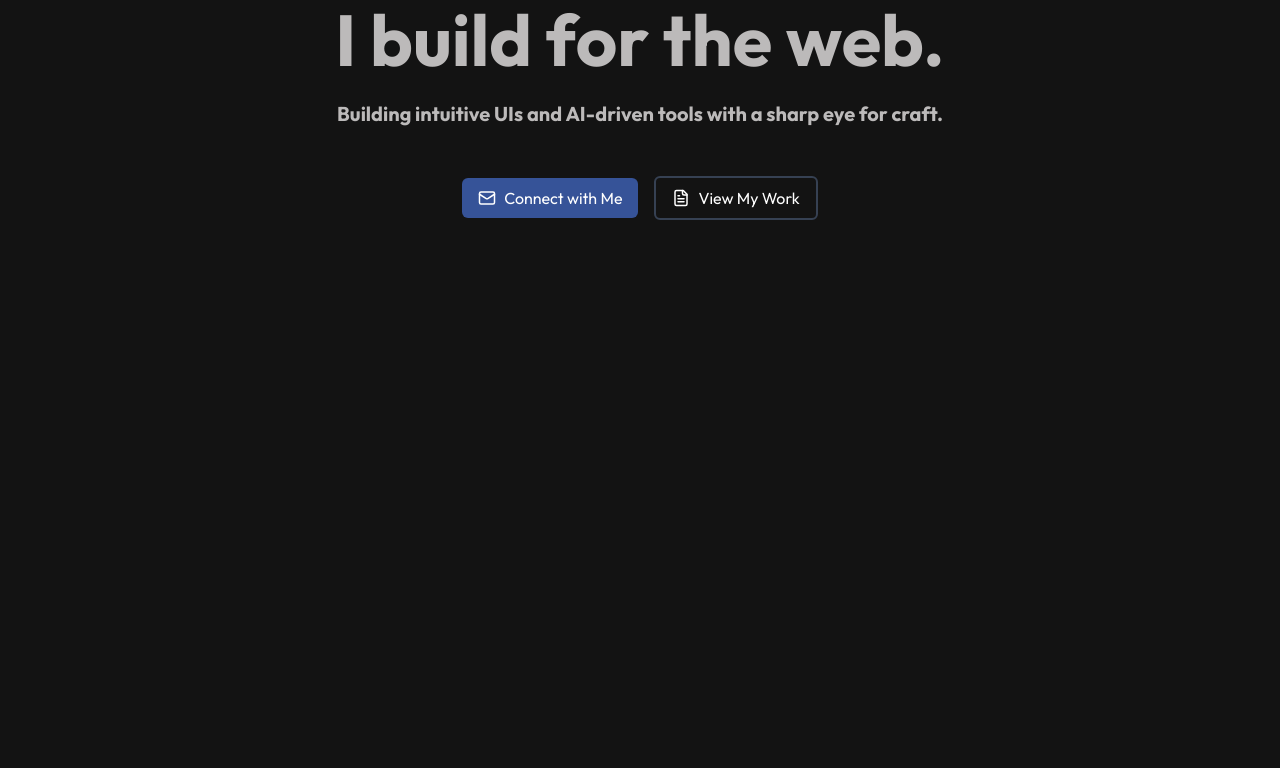
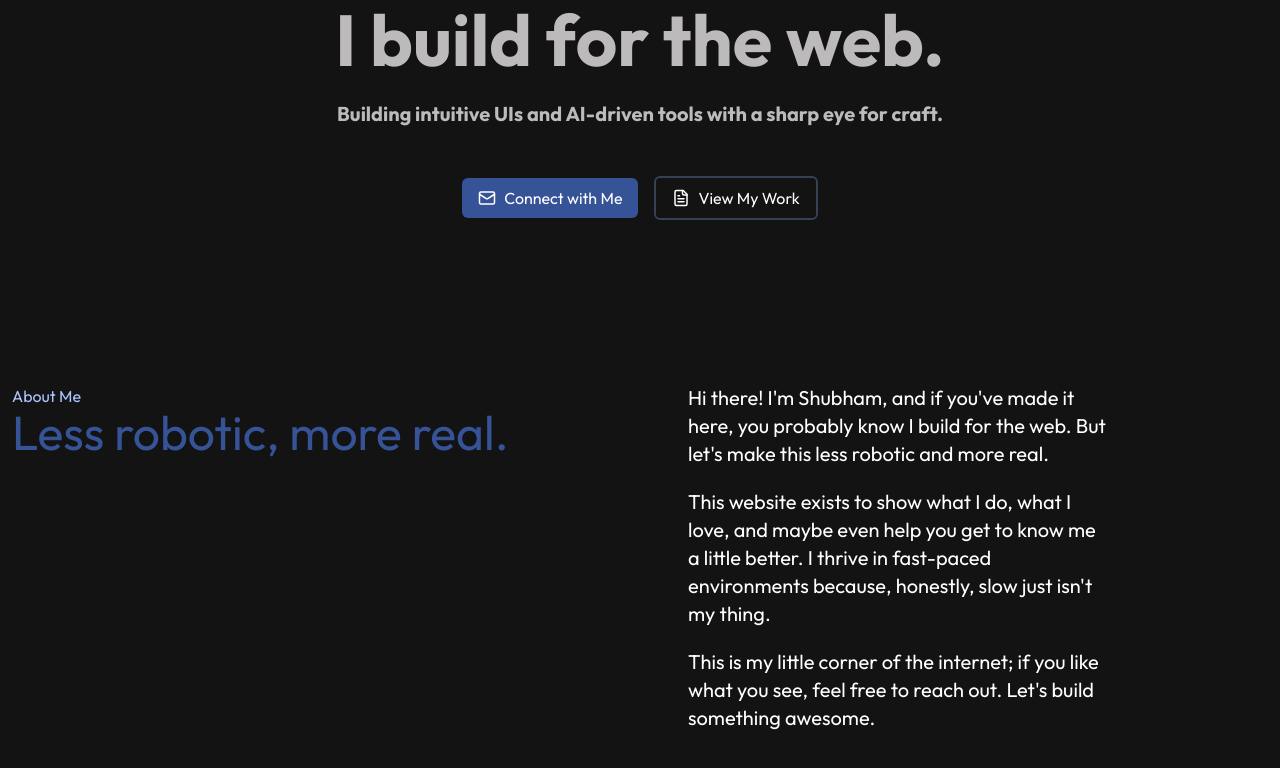
Before and after one commit to shubhamrawat0269/portfolio, a Next.js app: page / in a window 1280 px wide. Shown: the part 336-1104 px from the top of the page. Before the commit the page ends 800 px from the top, so only its background shows below. Built offline with nearby package versions, Linux system fonts and the light colour scheme; a web font is replaced by a local one.

Commit message:
Added : About section

```diff
--- a/app/components/atoms/PrimaryInfo.jsx
+++ b/app/components/atoms/PrimaryInfo.jsx
@@ -2,10 +2,10 @@ import React from "react";
 
 const PrimaryInfo = ({ heading, subHeading, para }) => {
   return (
-    <div className="text-center py-10">
-      <h3 className="text-base">{heading}</h3>
-      <h2 className="text-5xl">{subHeading}</h2>
-      <p className="text-base mt-8">{para}</p>
+    <div>
+      <h3 className="text-base text-[#adc6ff]">{heading}</h3>
+      <h2 className="text-5xl text-[#365398]">{subHeading}</h2>
+      <p className="text-base mt-8 text-[#bcbaba]">{para}</p>
     </div>
   );
 };
--- a/app/components/organisms/About.jsx
+++ b/app/components/organisms/About.jsx
@@ -15,24 +15,13 @@ import PrimaryInfo from "../atoms/PrimaryInfo";
 
 const About = () => {
   return (
-    <section id="about" className="max-w-sm md:max-w-screen-xl mx-auto py-20">
-      <PrimaryInfo heading={"Introduction"} subHeading={"About me"} />
-      <div className="flex flex-col md:flex-row gap-12 items-center">
-        <motion.div
-          variants={fadeInLeft}
-          initial="hidden"
-          whileInView="visible"
-          viewport={{ once: true, amount: 0.4 }}
-        >
-          <Image
-            src={assets.user_image}
-            alt="Profile"
-            width={750}
-            height={400}
-            className="object-cover shadow-lg"
+    <section id="about" className="pb-10 max-w-[1560px] mx-auto p-3">
+      <div className="flex flex-col md:flex-row justify-between gap-20">
+        <PrimaryInfo
+          heading={"About Me"}
+          subHeading={"Less robotic, more real."}
         />
-        </motion.div>
-
+        <div className="flex gap-20 items-center w-[500px] mr-20 pr-20">
           <motion.div
             variants={fadeInUp}
             initial="hidden"
@@ -40,34 +29,32 @@ const About = () => {
             viewport={{ once: true, amount: 0.3 }}
             className="flex flex-col space-y-3"
           >
-          <p className="text-lg text-gray-700 max-w-2xl">{assets.about_me}</p>
-
-          <div className="flex flex-col md:flex-row gap-6 py-3">
-            {cardData.map((card, index) => (
-              <motion.div
-                key={index}
-                custom={index}
-                variants={scaleUpIn}
-                initial="hidden"
-                whileInView="visible"
-                viewport={{ once: true, amount: 0.2 }}
-                className="flex flex-col items-center text-center p-6 bg-white border border-[#99582a] rounded-2xl shadow-md shadow-[#bc6c25] flex-1"
-              >
-                <div className="mb-4 text-[#bc6c25]">{card.icon}</div>
-                <h2 className="text-xl font-semibold mb-2">{card.title}</h2>
-                <p className="text-gray-600">{card.description}</p>
-              </motion.div>
-            ))}
-          </div>
+            <p className="flex flex-col gap-5 text-xl text-[#FFFFFF] max-w-2xl">
+              <span>
+                Hi there! I'm Shubham, and if you've made it here, you probably
+                know I build for the web. But let's make this less robotic and
+                more real.
+              </span>{" "}
+              <span>
+                This website exists to show what I do, what I love, and maybe
+                even help you get to know me a little better. I thrive in
+                fast-paced environments because, honestly, slow just isn't my
+                thing.
+              </span>{" "}
+              <span>
+                This is my little corner of the internet; if you like what you
+                see, feel free to reach out. Let's build something awesome.
+              </span>
+            </p>
 
             {/* Tools I Use */}
-          <motion.div
+            {/* <motion.div
               variants={fadeInUp}
               initial="hidden"
               whileInView="visible"
               viewport={{ once: true, amount: 0.3 }}
             >
-            <h3 className="text-2xl font-semibold mb-4">Tools I Use</h3>
+              <h3 className="text-2xl font-semibold mb-4 text-[#adc6ff]">Tools I Use</h3>
               <div className="flex flex-wrap gap-2">
                 {toolsData.map((tool, index) => (
                   <motion.div
@@ -89,8 +76,9 @@ const About = () => {
                   </motion.div>
                 ))}
               </div>
+            </motion.div> */}
           </motion.div>
-        </motion.div>
+        </div>
       </div>
     </section>
   );
--- a/app/components/organisms/Navbar.jsx
+++ b/app/components/organisms/Navbar.jsx
@@ -32,7 +32,7 @@ const Navbar = () => {
       transition={{ duration: 0.3, ease: "easeOut" }}
       className={`w-full fixed z-50 ${
         isScrolled
-          ? "bg-white bg-opacity-50 backdrop-blur-lg shadow-sm transition-all duration-300 ease-in-sine"
+          ? "bg-[#000000d1] bg-opacity-50 backdrop-blur-lg shadow-sm transition-all duration-300 ease-in-sine"
           : ""
       }`}
     >
--- a/app/page.js
+++ b/app/page.js
@@ -15,7 +15,7 @@ export default function Home() {
       <Navbar />
       <HeroSection />
       {/* <Portfolio /> */}
-      {/* <About /> */}
+      <About />
       {/* <Services /> */}
       {/* <Contact /> */}
       {/* <Footer /> */}
--- a/assets/assets.js
+++ b/assets/assets.js
@@ -35,10 +35,9 @@ import {
 import right_arrow_bold from "./right-arrow-bold.png";
 import right_arrow_bold_dark from "./right-arrow-bold-dark.png";
 
-const about_me = `I am an experienced Frontend Developer with over 3 years of
-  professional expertise in the field. Throughout my career, I have
-  had the privilege of collaborating with prestigious organizations,
-  contributing to their success and growth.`;
+const about_me = `Hi there! I'm Shubham, and if you've made it here, you probably know I build for the web. But let's make this less robotic and more real.
+This website exists to show what I do, what I love, and maybe even help you get to know me a little better. I thrive in fast-paced environments because, honestly, slow just isn't my thing.
+This is my little corner of the internet; if you like what you see, feel free to reach out. Let's build something awesome.`;
 
 export const assets = {
   user_image,
@@ -70,25 +69,6 @@ export const assets = {
   right_arrow_bold,
   right_arrow_bold_dark,
 };
-
-export const cardData = [
-  {
-    icon: <Code size={40} />,
-    title: "Frontend Dev",
-    description: "Building seamless and responsive UIs with modern frameworks.",
-  },
-  {
-    icon: <Monitor size={40} />,
-    title: "UI/UX Enthusiast",
-    description:
-      "Passionate about creating intuitive, responsive, & visually appealing web applications.",
-  },
-  {
-    icon: <BrainCog size={40} />,
-    title: "Creative Thinker",
-    description: "Designing with a balance of functionality and aesthetics.",
-  },
-];
 
 export const toolsData = [
   assets.vscode,
```
Lines whose indentation alone changed are shown as unchanged.
